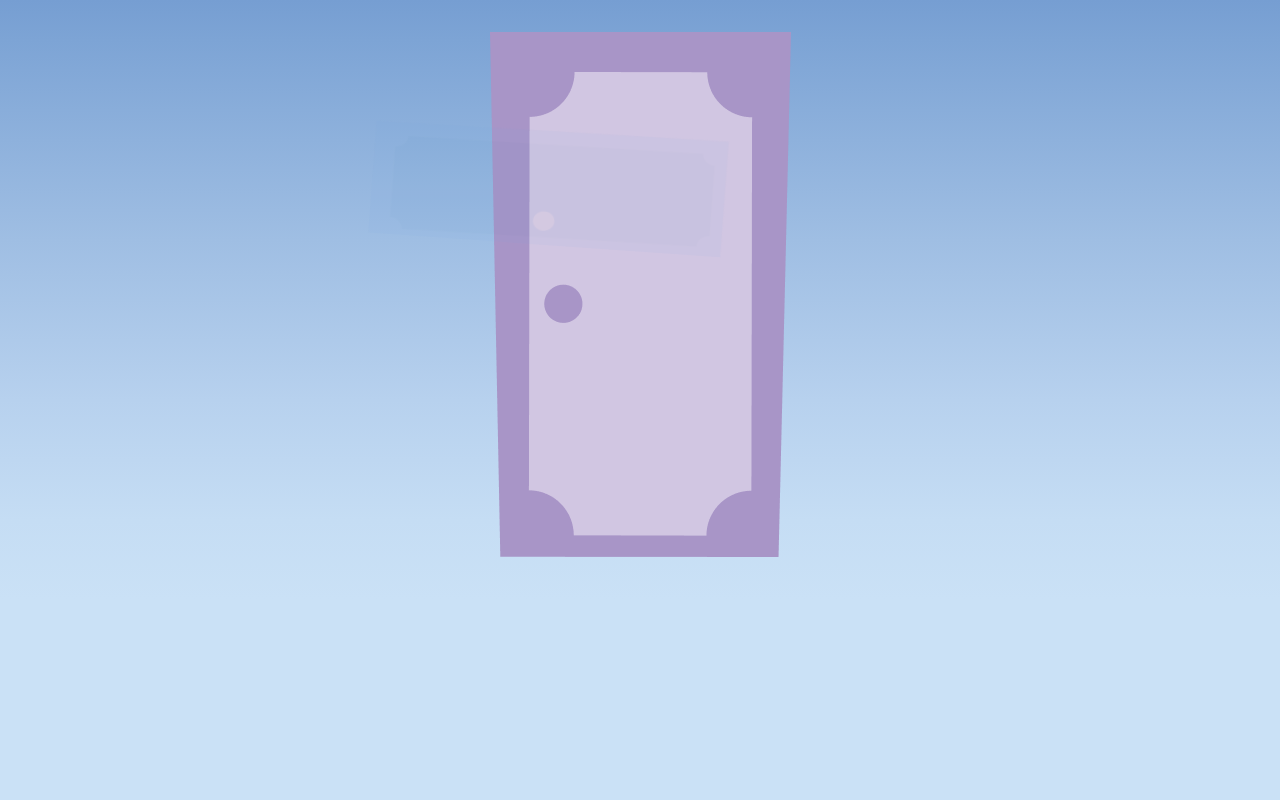
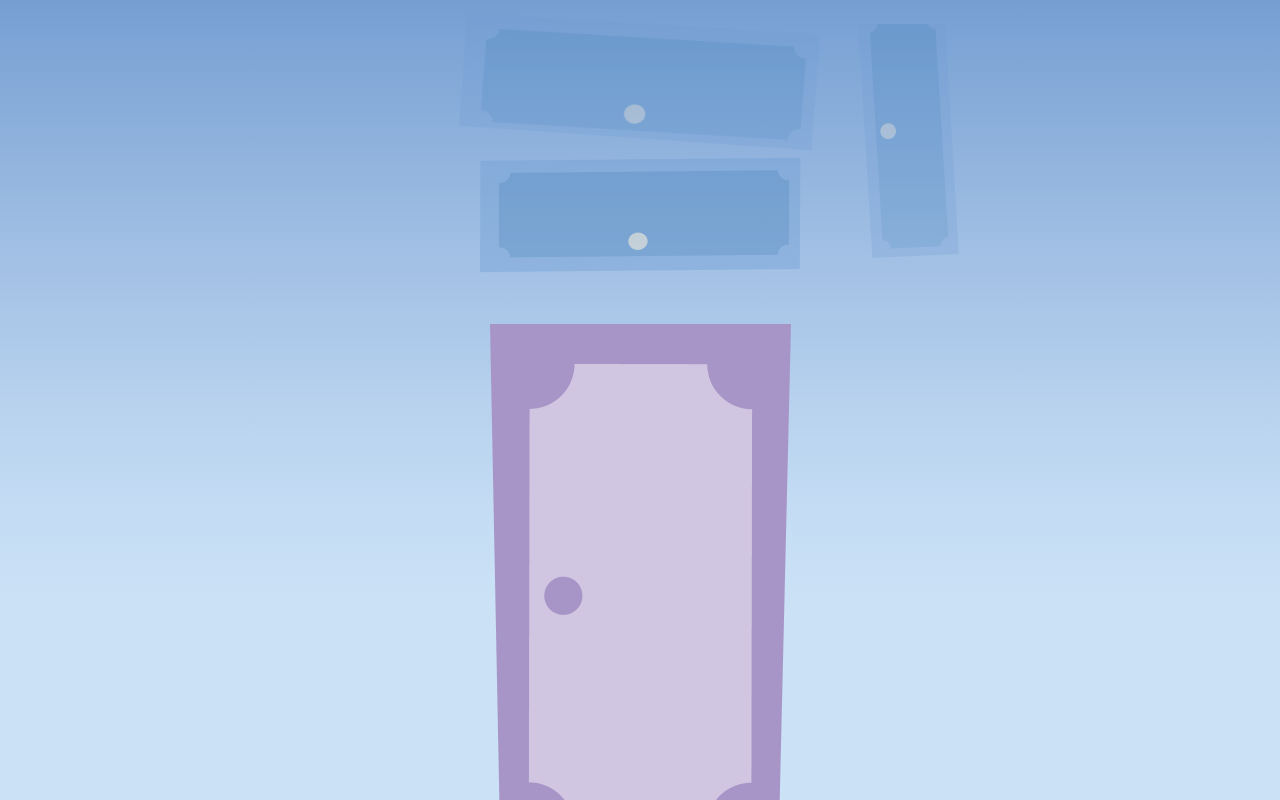
Before and after one commit to miguelamoreira/in-medias-res, a plain HTML site: page html/porta2.html in a window 1280 px wide. Drawn offline with nearby package versions, Linux system fonts and the light colour scheme.

Commit message:
Continuar a pagina das multiplas portas

```diff
--- a/html/porta2.html
+++ b/html/porta2.html
@@ -11,11 +11,19 @@
 <body>
     <div class="container">
         <div class="d-flex justify-content-center .col-6 .col-sm-4">
-            <img src="../assets/TopCenterDoor.png" alt="Porta do Topo Centro" class="img-fluid Topdoor">
+            <img src="../assets/TopCenterDoor.png" alt="TopCenterDoor" class="img-fluid TopDoor">
+        </div>
+        <div class="d-flex justify-content-center">
+            <img src="../assets/TopMiddleDoor.png" alt="TopMiddleDoor" class="img-fluid TopMidDoor">
+        </div>
+        <div class="d-flex justify-content-center">
+            <img src="../assets/SmallTopDoor.png" alt="SmallTopDoor" class="img-fluid SmallTopDoor">
         </div>
         <div class="d-flex justify-content-center">
             <img src="../assets/portaPNG.png" alt="Entrada da aplicação" class="img-fluid door">
         </div>
     </div>
+
+    <script src="https://cdn.jsdelivr.net/npm/bootstrap@5.0.0-beta3/dist/js/bootstrap.bundle.min.js"> </script>
 </body>
 </html>
--- a/styles/porta2.css
+++ b/styles/porta2.css
@@ -9,20 +9,29 @@ body {
     background: linear-gradient(0deg, rgba(202,225,246,1) 25%, rgba(197,221,244,1) 35%, rgba(183,209,238,1) 50%, rgba(159,190,227,1) 70%, rgba(125,164,213,1) 95%, rgba(118,158,210,1) 100%);
 }
 
+.TopDoor {
+    position: relative;
+    transform: matrix(1, 0.07, 0.07, -1, 0, 0);
+}
+
+.SmallTopDoor{
+    position: absolute; /* Esta posiçao faz com que a porta acompanhe o scroll... Talvez em grid conseguimos fazer funcionar*/
+    left: 65.75%;
+    right: 16.34%;
+    top: 3%;
+    bottom: 90.78%;
+}
+.TopMiddleDoor{
+    position: relative;
+    left: 29.61%;
+    right: 44.79%;
+    top: 16.76%;
+    bottom: 67.53%;
+    transform: rotate(-4.11deg);
+}
 .door {
     display: block;
     max-width: 100%;
     height: auto;
     padding-top: 2em;
 }
-
-.Topdoor{
-    position: absolute;
-    left: 28.44%;
-    right: 43.36%;
-    top: 13.42%;
-    bottom: 69.28%;
-
-    opacity: 0.25;
-    transform: matrix(1, 0.07, 0.07, -1, 0, 0);
-}
```
Also changed, not shown: assets/SmallTopDoor.png (added), assets/TopMiddleDoor.png (added).
